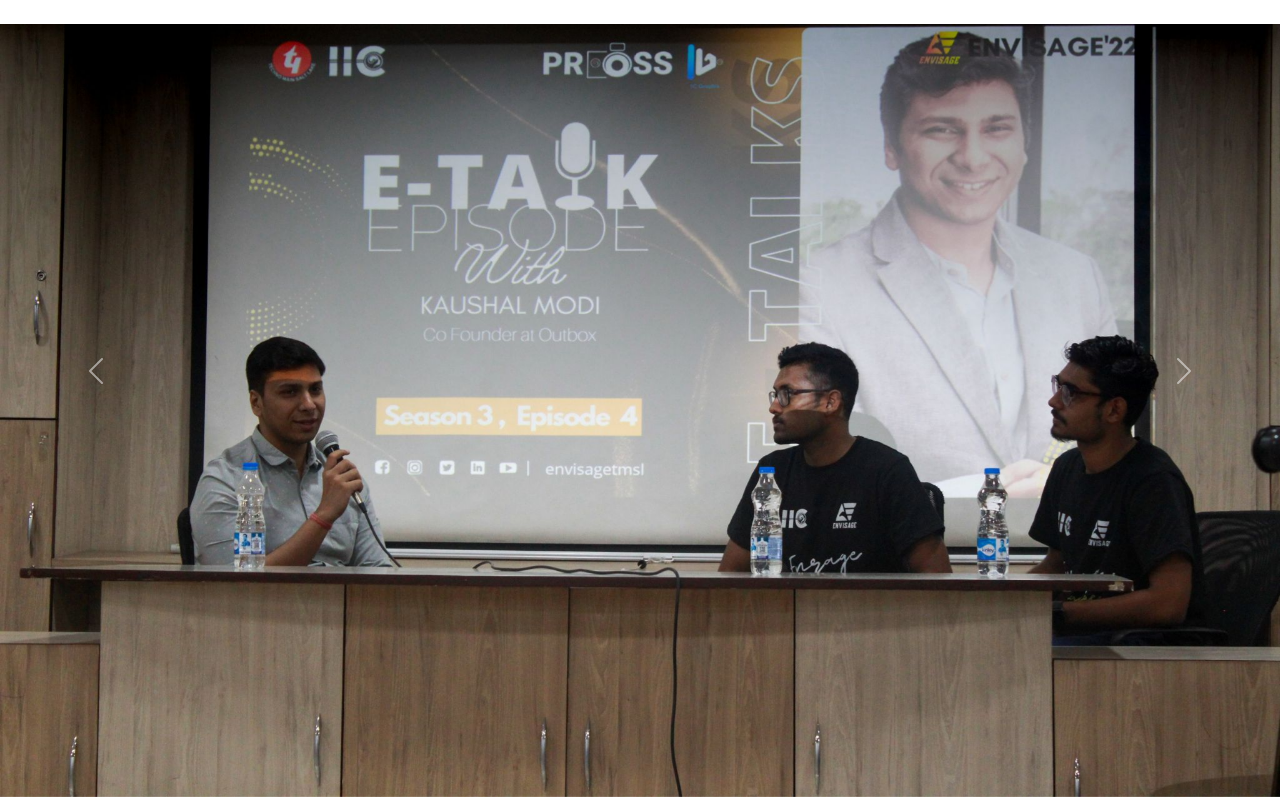
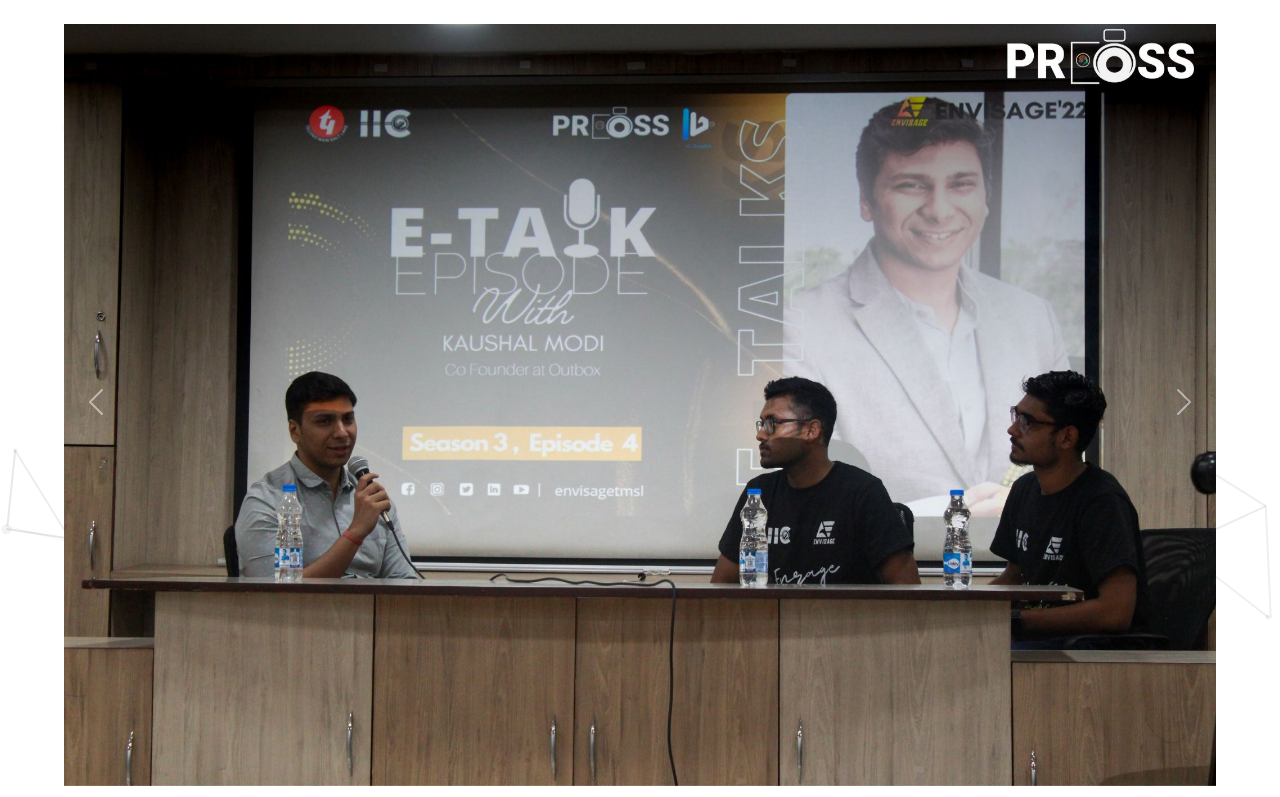
Before and after one commit to Soumyata12/iictmsl, a plain HTML site: page gallery.html in a window 1280 px wide. Shown: the part 56-853 px from the top of the page. Drawn offline with nearby package versions, Linux system fonts and the light colour scheme; animation ran at ten frames a second.

Commit message:
Update style.css

```diff
--- a/style.css
+++ b/style.css
@@ -59,9 +59,13 @@
 {
   padding:11%;
 }
+#carouselExampleFade
+{
+  padding:5.77% 5%;
+}
 .carousel-image
 {
-  height:17%;
+  height:6%;
   width:100%;
 }
 .row
```
